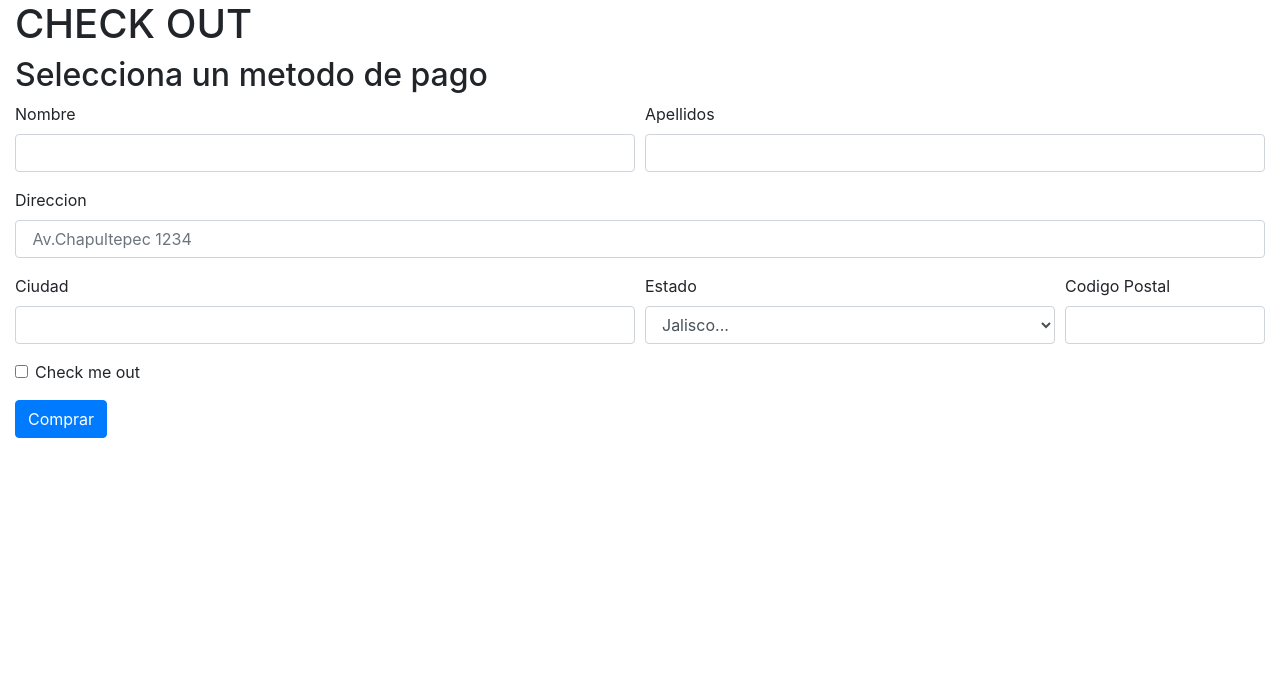
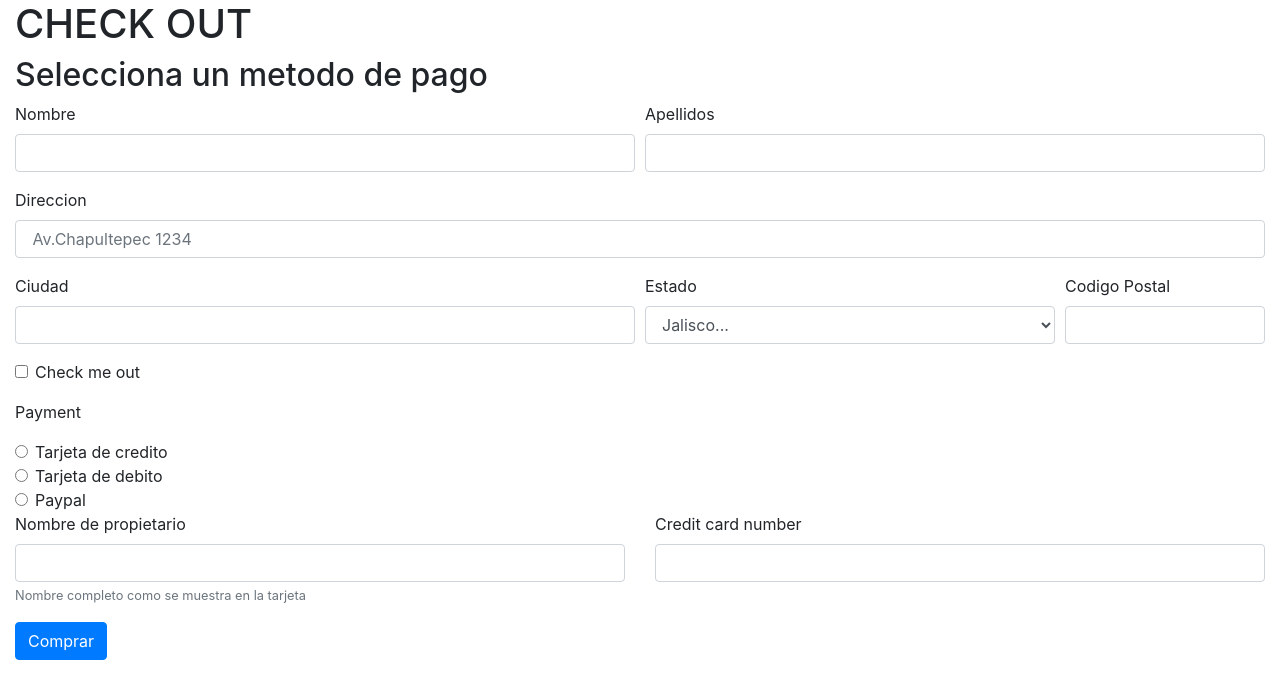
Before and after one commit to mariegarciaor/quot-app, a React (Create React App) app: page /payment in a window 1280 px wide. Shown: the top 698 px of the page. Built offline with nearby package versions, Linux system fonts and the light colour scheme.

Commit message:
Actualización de checkout

```diff
--- a/src/pages/Checkout/Payment.js
+++ b/src/pages/Checkout/Payment.js
@@ -4,55 +4,92 @@ import "../../styles/css/main.css"
 
 const Payment = () => {
     return (
-        <div class="container-fluid">
+        <div className="container-fluid">
             <h1>CHECK OUT</h1>
             <h2>Selecciona un metodo de pago</h2>
             <form>
-                <div class="form-row">
-                    <div class="form-group col-md-6">
-                        <label for="inputNombre">Nombre</label>
-                        <input type="text" class="form-control" id="inputNombre" />
+                <div className="form-row">
+                    <div className="form-group col-md-6">
+                        <label htmlFor="inputNombre">Nombre</label>
+                        <input type="text" className="form-control" id="inputNombre" />
                     </div>
 
-                    <div class="form-group col-md-6">
-                        <label for="inputApellidos">Apellidos</label>
-                        <input type="text" class="form-control" id="inputApellidos" />
+                    <div className="form-group col-md-6">
+                        <label htmlFor="inputApellidos">Apellidos</label>
+                        <input type="text" className="form-control" id="inputApellidos" />
                     </div>
                 </div>
 
-                <div class="form-group">
-                    <label for="inputDireccion">Direccion</label>
-                    <input type="text" class="form-control" id="inputDireccion" placeholder=" Av.Chapultepec 1234" />
+                <div className="form-group">
+                    <label htmlFor="inputDireccion">Direccion</label>
+                    <input type="text" className="form-control" id="inputDireccion" placeholder=" Av.Chapultepec 1234" />
                 </div>
 
-                <div class="form-row">
-                    <div class="form-group col-md-6">
-                        <label for="inputCiudad">Ciudad</label>
-                        <input type="text" class="form-control" id="inputCiudad" />
+                <div className="form-row">
+                    <div className="form-group col-md-6">
+                        <label htmlFor="inputCiudad">Ciudad</label>
+                        <input type="text" className="form-control" id="inputCiudad" />
                     </div>
 
-                    <div class="form-group col-md-4">
-                        <label for="inputEstado">Estado</label>
-                        <select id="inputEstado" class="form-control">
-                            <option selected>Jalisco...</option>
+                    <div className="form-group col-md-4">
+                        <label htmlFor="inputEstado">Estado</label>
+                        <select id="inputEstado" className="form-control">
+                            <option  defaultValue>Jalisco...</option>
                             <option>...</option>
                         </select>
                     </div>
 
-                    <div class="form-group col-md-2">
-                        <label for="inputCp">Codigo Postal</label>
-                        <input type="text" class="form-control" id="inputCp" />
+                    <div className="form-group col-md-2">
+                        <label htmlFor="inputCp">Codigo Postal</label>
+                        <input type="text" className="form-control" id="inputCp" />
                     </div>
                 </div>
-                <div class="form-group">
-                    <div class="form-check">
-                        <input class="form-check-input" type="checkbox" id="gridCheck" />
-                        <label class="form-check-label" for="gridCheck">
+                <div className="form-group">
+                    <div className="form-check">
+                        <input className="form-check-input" type="checkbox" id="gridCheck" />
+                        <label className="form-check-label" htmlFor="gridCheck">
                             Check me out
                 </label>
                     </div>
                 </div>
-                <button type="submit" class="btn btn-primary">Comprar</button>
+                <p>Payment</p>
+                <div className="d-block my3">
+                    <div className="form-check custom-radio">
+                        <input id="credit" name="metodoPago" type="radio"
+                        className="form-check-input" required />
+                        <label className="form-check-label" htmlFor="credito"> Tarjeta de credito </label>
+                    </div>
+                    <div className="form-check custom-radio">
+                        <input id="credit" name="metodoPago" type="radio"
+                        className="form-check-input" required />
+                        <label className="form-check-label" htmlFor="debito"> Tarjeta de debito </label>
+                    </div>
+                    <div className="form-check custom-radio">
+                        <input id="credit" name="metodoPago" type="radio"
+                        className="form-check-input" required />
+                        <label className="form-check-label" htmlFor="paypal"> Paypal </label>
+                    </div>
+                </div>
+                <div class="row">
+          <div class="col-md-6 mb-3">
+            <label for="cc-name">Nombre de propietario</label>
+            <input type="text" class="form-control" id="cc-name" placeholder="" required=""/>
+            <small class="text-muted">Nombre completo como se muestra en la tarjeta</small>
+            <div class="invalid-feedback">
+              El nombre del propietario es requerido
+            </div>
+          </div>
+
+          <div class="col-md-6 mb-3">
+            <label for="cc-number">Credit card number</label>
+            <input type="text" className="form-control" id="cc-number" placeholder="" required=""/>
+            <div class="invalid-feedback">
+              Credit card number is required
+            </div>
+          </div>
+
+        </div>
+                <button type="submit" className="btn btn-primary">Comprar</button>
             </form>
 
         </div>
```
